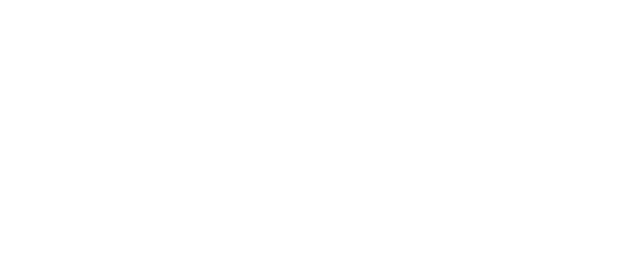
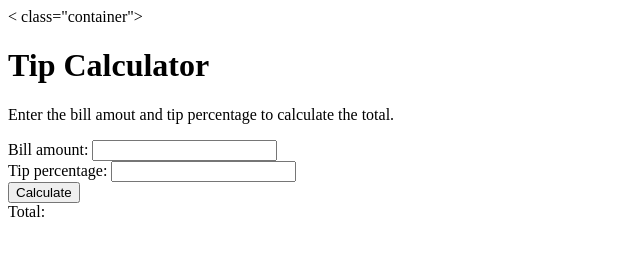
Before and after one commit to lamourianass/Tip-calculator, a plain HTML site: page index.html in a window 1280 px wide. Shown: the whole page, without its empty margins (0-640 px from the left). Drawn offline with Linux system fonts and the light colour scheme.

Commit message:
Done html

```diff
--- a/index.html
+++ b/index.html
@@ -7,6 +7,20 @@
     <link rel="stylesheet" href="style.css" />
   </head>
   <body>
+    < class="container">
+      <h1>Tip Calculator</h1>
+      <p>Enter the bill amout and tip percentage to calculate the total.</p>
+      <label for="bill">Bill amount:</label>
+      <input type="number" id="bill">
+      <br>
+      <label for="tip">Tip percentage:</label>
+      <input type="number" id="tip">
+      <br>
+      <button id="calculate">Calculate</button>
+      <br>
+      <label for="total">Total:</label>
+      <span id="total"></span>
+    </div>
     <script src="script.js"></script>
   </body>
 </html>
```
